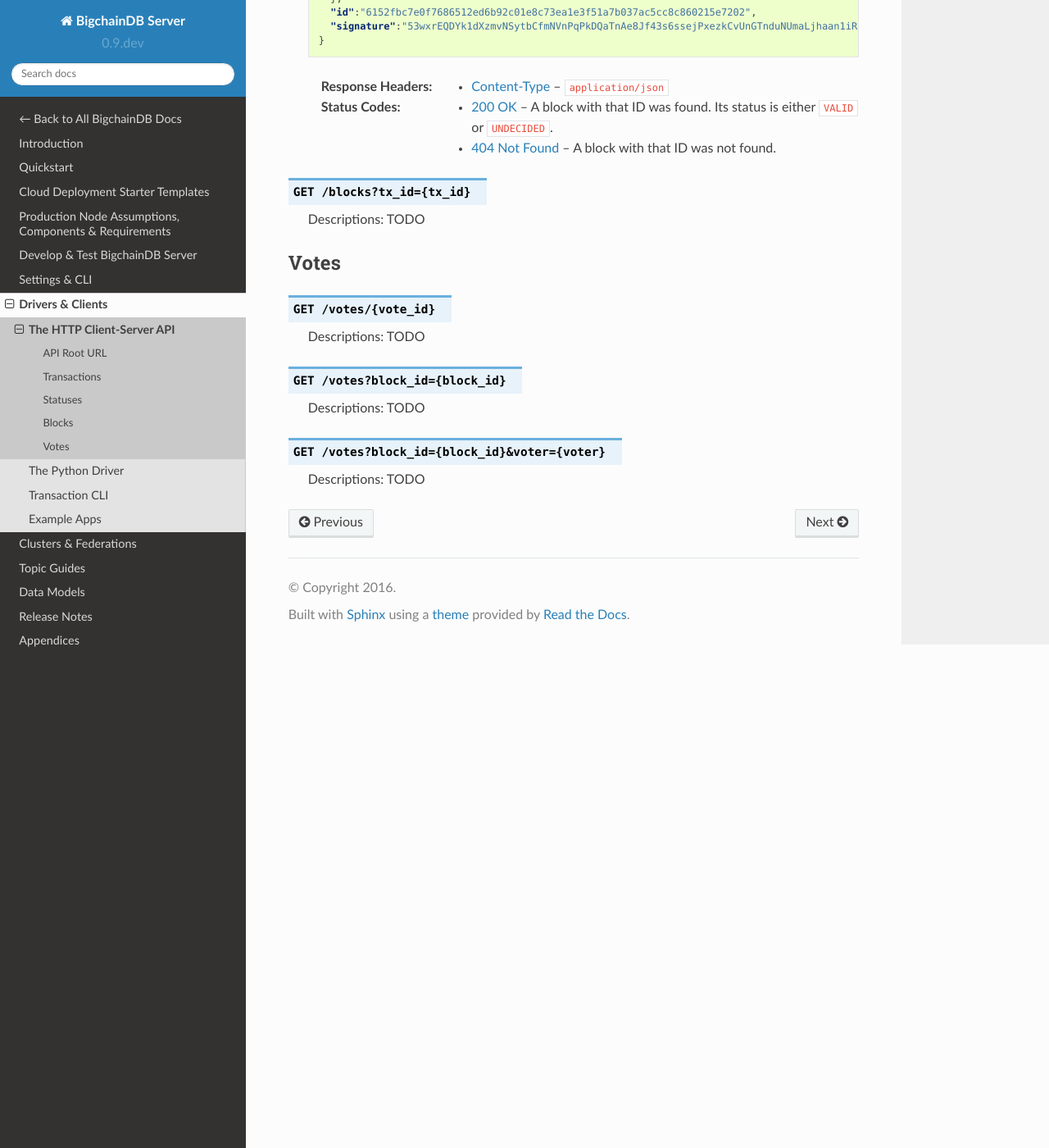
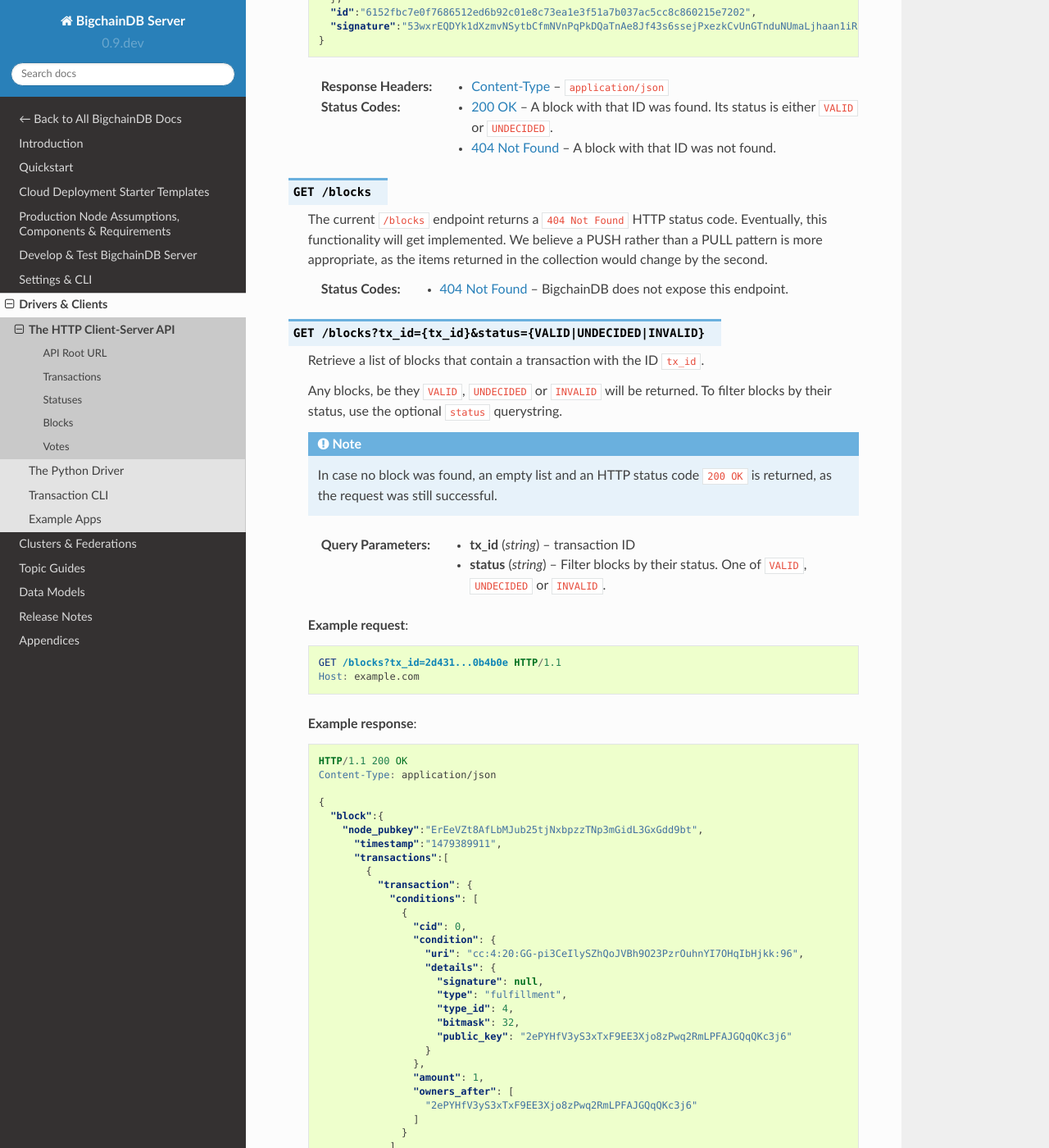
Before and after one commit to bigchaindb/bigchaindb, a Sphinx documentation site: the page built from docs/server/source/drivers-clients/http-client-server-api.rst, in a window 1280 px wide and 1400 px high, scrolled down 9554 px. Shown: the whole window at 82% size. Built offline with Sphinx 7.4.7 and the Read the Docs theme 2.0.0, drawn with Linux system fonts in a browser that asks for light colours; pages that are not in the unit, such as notebooks, are missing from menus; some of the changed text lies outside the part shown.

Commit message:
Add endpoint to get blocks by transaction

```diff
--- a/docs/server/source/drivers-clients/http-client-server-api.rst
+++ b/docs/server/source/drivers-clients/http-client-server-api.rst
@@ -520,9 +520,107 @@
    :statuscode 200: A block with that ID was found. Its status is either ``VALID`` or ``UNDECIDED``.
    :statuscode 404: A block with that ID was not found.
 
-.. http:get:: /blocks?tx_id={tx_id}
+.. http:get:: /blocks
 
-   Descriptions: TODO
+   The current ``/blocks`` endpoint returns a ``404 Not Found`` HTTP status
+   code. Eventually, this functionality will get implemented.
+   We believe a PUSH rather than a PULL pattern is more appropriate, as the
+   items returned in the collection would change by the second.
+
+   :statuscode 404: BigchainDB does not expose this endpoint.
+
+
+.. http:get:: /blocks?tx_id={tx_id}&status={VALID|UNDECIDED|INVALID}
+
+   Retrieve a list of blocks that contain a transaction with the ID ``tx_id``.
+
+   Any blocks, be they ``VALID``, ``UNDECIDED`` or ``INVALID`` will be
+   returned. To filter blocks by their status, use the optional ``status``
+   querystring.
+
+   .. note::
+       In case no block was found, an empty list and an HTTP status code
+       ``200 OK`` is returned, as the request was still successful.
+
+   :query string tx_id: transaction ID
+   :query string status: Filter blocks by their status. One of ``VALID``, ``UNDECIDED`` or ``INVALID``.
+
+   **Example request**:
+
+   .. sourcecode:: http
+
+      GET /blocks?tx_id=2d431...0b4b0e HTTP/1.1
+      Host: example.com
+
+   **Example response**:
+
+   .. sourcecode:: http
+
+      HTTP/1.1 200 OK
+      Content-Type: application/json
+
+      {
+        "block":{
+          "node_pubkey":"ErEeVZt8AfLbMJub25tjNxbpzzTNp3mGidL3GxGdd9bt",
+            "timestamp":"1479389911",
+            "transactions":[
+              {
+                "transaction": {
+                  "conditions": [
+                    {
+                      "cid": 0,
+                      "condition": {
+                        "uri": "cc:4:20:GG-pi3CeIlySZhQoJVBh9O23PzrOuhnYI7OHqIbHjkk:96",
+                        "details": {
+                          "signature": null,
+                          "type": "fulfillment",
+                          "type_id": 4,
+                          "bitmask": 32,
+                          "public_key": "2ePYHfV3yS3xTxF9EE3Xjo8zPwq2RmLPFAJGQqQKc3j6"
+                        }
+                      },
+                      "amount": 1,
+                      "owners_after": [
+                        "2ePYHfV3yS3xTxF9EE3Xjo8zPwq2RmLPFAJGQqQKc3j6"
+                      ]
+                    }
+                  ],
+                  "operation": "CREATE",
+                  "asset": {
+                    "divisible": false,
+                    "updatable": false,
+                    "data": null,
+                    "id": "aebeab22-e672-4d3b-a187-bde5fda6533d",
+                    "refillable": false
+                  },
+                  "metadata": null,
+                  "timestamp": "1477578978",
+                  "fulfillments": [
+                    {
+                      "fid": 0,
+                      "input": null,
+                      "fulfillment": "cf:4:GG-pi3CeIlySZhQoJVBh9O23PzrOuhnYI7OHqIbHjkn2VnQaEWvecO1x82Qr2Va_JjFywLKIOEV1Ob9Ofkeln2K89ny2mB-s7RLNvYAVzWNiQnp18_nQEUsvwACEXTYJ",
+                      "owners_before": [
+                        "2ePYHfV3yS3xTxF9EE3Xjo8zPwq2RmLPFAJGQqQKc3j6"
+                      ]
+                    }
+                  ]
+                },
+                "id": "2d431073e1477f3073a4693ac7ff9be5634751de1b8abaa1f4e19548ef0b4b0e",
+                "version": 1
+              }],
+            "voters":[
+              "ErEeVZt8AfLbMJub25tjNxbpzzTNp3mGidL3GxGdd9bt"
+            ]
+        },
+        "id":"6152fbc7e0f7686512ed6b92c01e8c73ea1e3f51a7b037ac5cc8c860215e7202",
+        "signature":"53wxrEQDYk1dXzmvNSytbCfmNVnPqPkDQaTnAe8Jf43s6ssejPxezkCvUnGTnduNUmaLjhaan1iRLi3peu6s5DzA"
+      }
+
+   :resheader Content-Type: ``application/json``
+
+   :statuscode 200: A list of blocks containing a transaction with ID ``tx_id`` was found and returned.
+   :statuscode 400: The request wasn't understood by the server, e.g. just requesting ``/blocks``, without defining ``tx_id``.
 
 
 Votes
```
